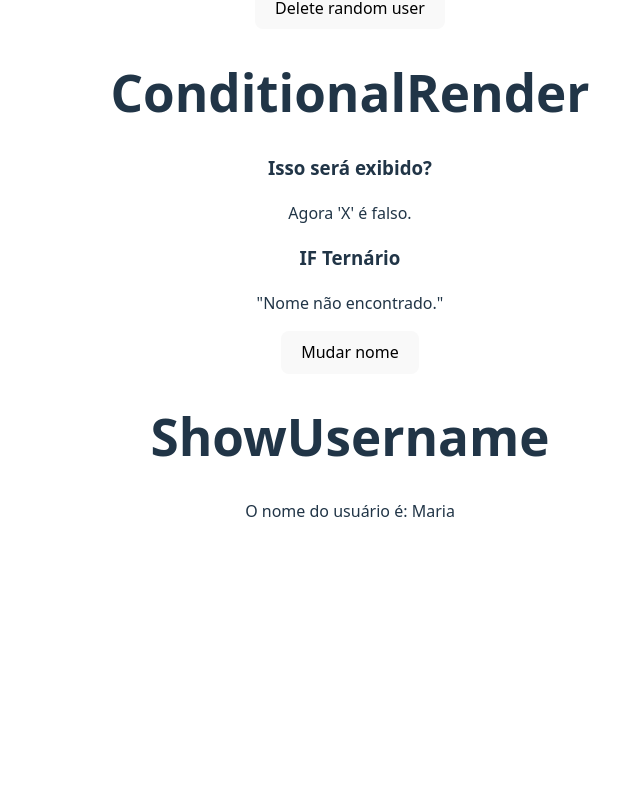
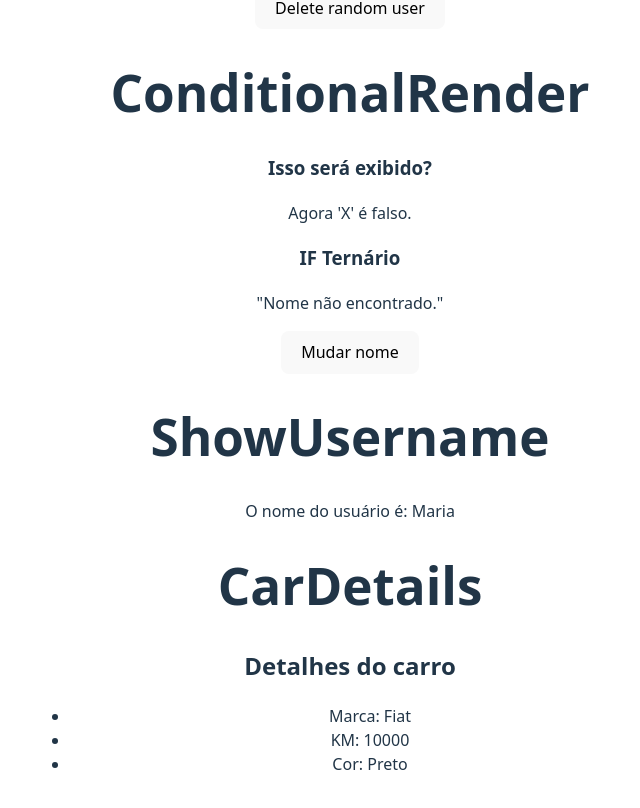
Before and after one commit to andre10dias/react-fundamentals, a React (Vite) app in the folder 2_avancando/: page / in a window 1280 px wide. Shown: the part 1475-2283 px from the top of the page, without its empty margins (290-930 px from the left). Before the commit the page ends 2046 px from the top, so only its background shows below. Built offline with nearby package versions, Linux system fonts and the light colour scheme.

Commit message:
Destructuring em props

```diff
--- a/2_avancando/src/App.jsx
+++ b/2_avancando/src/App.jsx
@@ -12,6 +12,7 @@ import ManagedData from './component/ManagedData'
 import ListRender from './component/ListRender'
 import ConditionalRender from './component/ConditionalRender'
 import ShowUsername from './component/ShowUsername'
+import CarDetails from './component/CarDetails'
 
 function App() {
   const name = "Joaquim";
@@ -36,6 +37,8 @@ function App() {
       {/* <ShowUsername name="João" /> */}
       {/* <ShowUsername name={name} /> */}
       <ShowUsername name={username} />
+      {/* destructuring */}
+      <CarDetails brand="Fiat" km={10000} color="Preto" />
     </>
   )
 }
--- /dev/null
+++ b/2_avancando/src/component/CarDetails.jsx
@@ -0,0 +1,29 @@
+// const CarDetails = (props) => {
+//   return (
+//     <div>
+//         <h1>CarDetails</h1>
+//         <h2>Detalhes do carro</h2>
+//         <ul>
+//             <li>Marca: {props.brand}</li>
+//             <li>KM: {props.km}</li>
+//             <li>Cor: {props.color}</li>
+//         </ul>
+//     </div>
+//   )
+// }
+
+const CarDetails = ({brand, km, color}) => {
+  return (
+    <div>
+        <h1>CarDetails</h1>
+        <h2>Detalhes do carro</h2>
+        <ul>
+            <li>Marca: {brand}</li>
+            <li>KM: {km}</li>
+            <li>Cor: {color}</li>
+        </ul>
+    </div>
+  )
+}
+
+export default CarDetails
```
